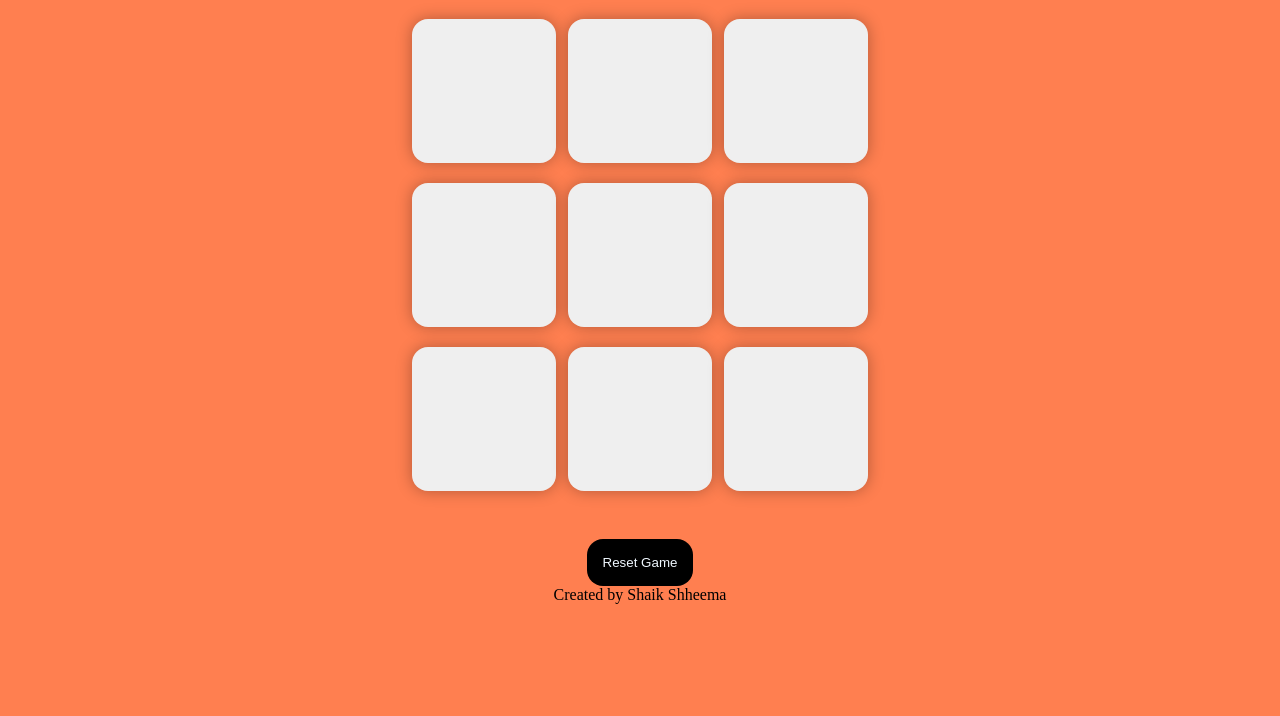
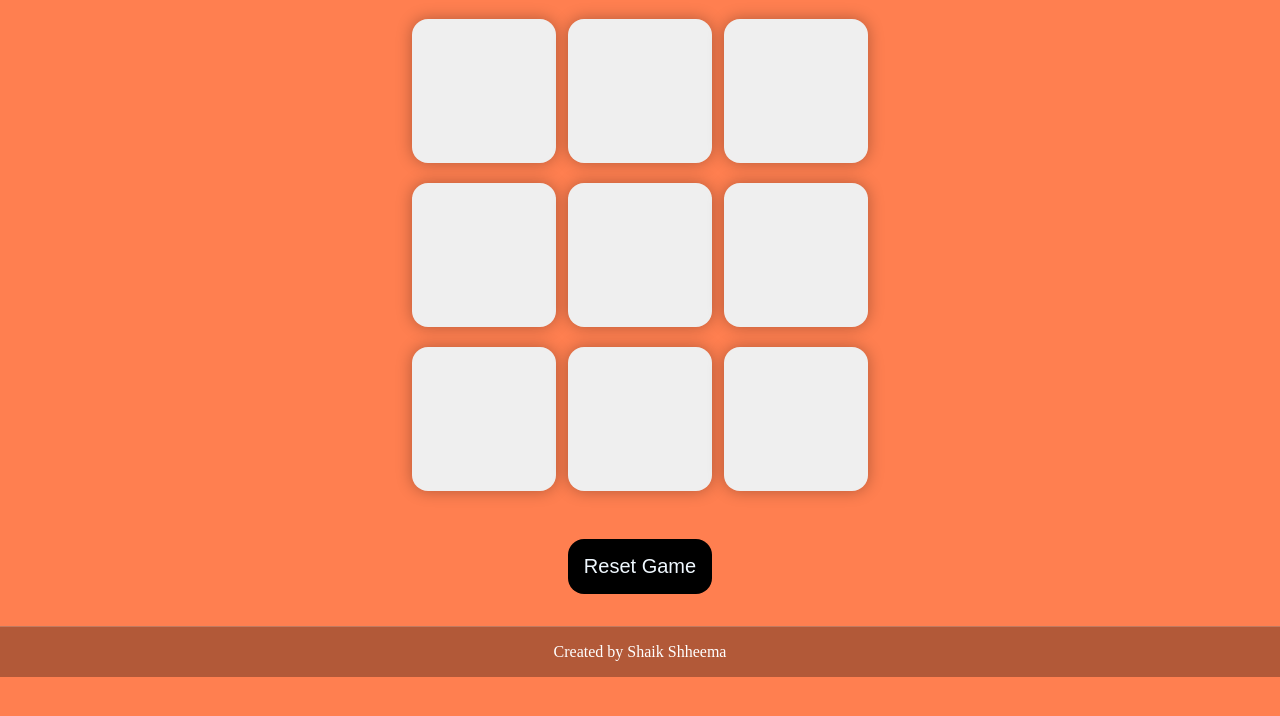
Before and after one commit to shaikshheema/Tic-Tac-toe, a plain HTML site: page index.html in a window 1280 px wide. Shown: the part 58-774 px from the top of the page. Drawn offline with Linux system fonts and the light colour scheme.

Commit message:
Update TicTacToe.css

```diff
--- a/TicTacToe.css
+++ b/TicTacToe.css
@@ -1,7 +1,6 @@
 * {
     margin: 0;
     padding: 0;
-
 }
 
 body {
@@ -14,7 +13,6 @@ body {
     display: flex;
     justify-content: center;
     align-items: center;
-
 }
 
 .game {
@@ -34,12 +32,11 @@ body {
     box-shadow: 0 0 1rem rgba(0, 0, 0, 0.3);
     font-size: 8vmin;
     color: black;
-
 }
 
 #reset-btn {
     padding: 1rem;
-    font-size: 1, 25rem;
+    font-size: 1.25rem; /* FIXED: was 1, 25rem (invalid) */
     background-color: black;
     color: aliceblue;
     border-radius: 1rem;
@@ -48,7 +45,7 @@ body {
 
 #new-btn {
     padding: 1rem;
-    font-size: 1, 25rem;
+    font-size: 1.25rem; /* FIXED: was 1, 25rem (invalid) */
     background-color: black;
     color: aliceblue;
     border-radius: 1rem;
@@ -58,14 +55,10 @@ body {
 #msg {
     color: white;
     font-size: 8vmin;
-
 }
 
 .msg-container {
-
     height: 20vmin;
-
-
 }
 
 .popup-overlay {
@@ -91,3 +84,13 @@ body {
 .hide {
     display: none;
 }
+
+footer {
+    background-color: rgba(0, 0, 0, 0.3);
+    padding: 1rem;
+    margin-top: 2rem;
+    color: white;
+    font-size: 1rem;
+    text-align: center;
+    border-top: 1px solid rgba(255, 255, 255, 0.2);
+}
```
